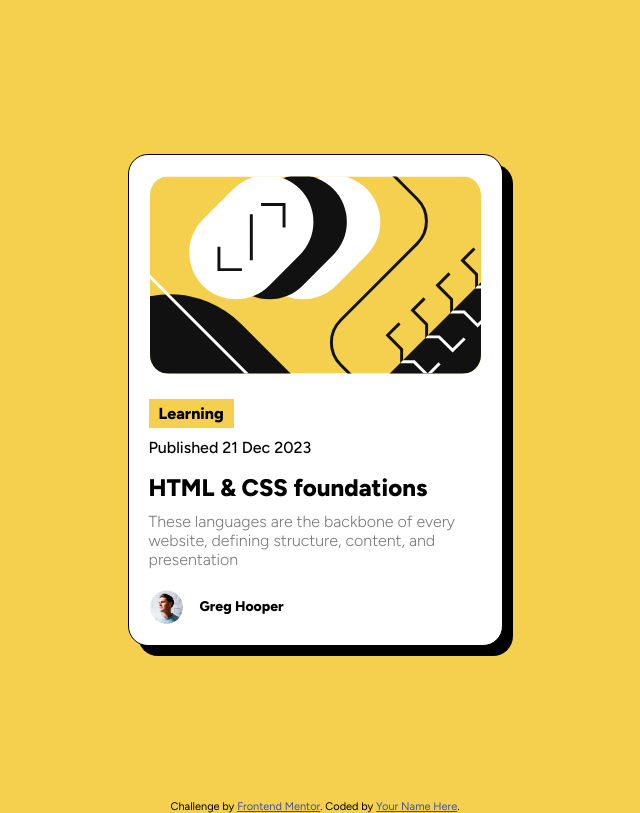
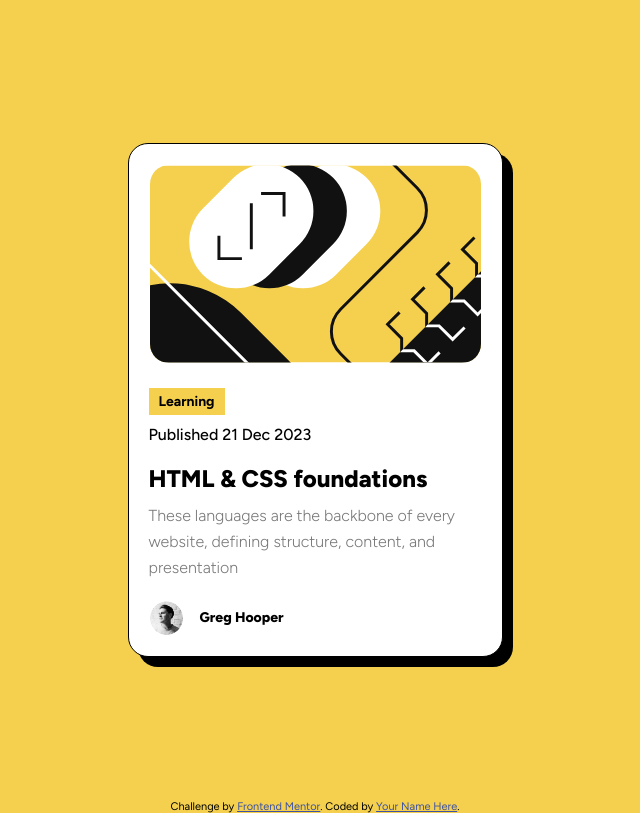
Before and after one commit to JacobAlli/blog-card-codementor, a plain HTML site: page index.html in a window 1280 px wide. Shown: the whole page, without its empty margins (325-965 px from the left). Drawn offline with Linux system fonts and the light colour scheme.

Commit message:
minor adjustments

```diff
--- a/style.css
+++ b/style.css
@@ -47,13 +47,14 @@ img {
   margin-top: 20px;
   background: hsl(47, 88%, 63%);
   padding: 5px 10px;
-  font-weight: 800;
+  font-weight: 700;
   margin-bottom: 10px;
+  font-size: 14px;
 }
 
 .published {
   font-weight: 500;
-  margin-bottom: 16px;
+  margin-bottom: 20px;
 }
 
 h2 {
@@ -66,6 +67,7 @@ h2 {
   font-weight: 300;
   color: #777;
   margin-bottom: 20px;
+  line-height: 1.6;
 }
 
 .author {
@@ -77,6 +79,7 @@ h2 {
 
 .author img {
   width: 35px;
+  filter: grayscale(100%);
 }
 
 .author .author-name {
```
